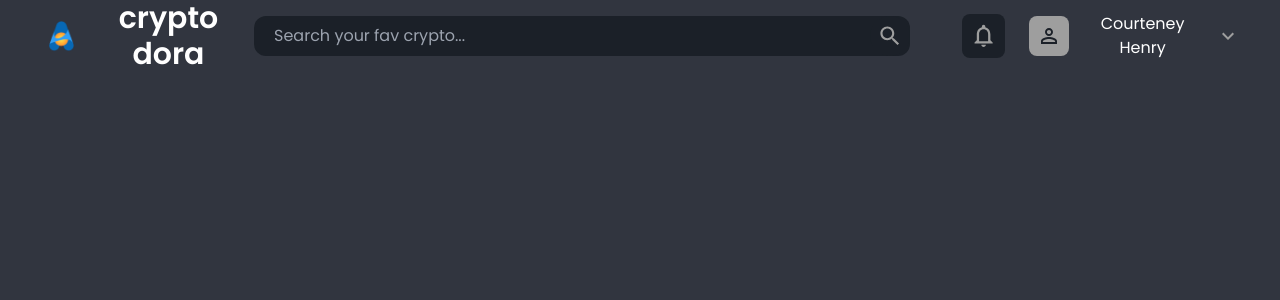
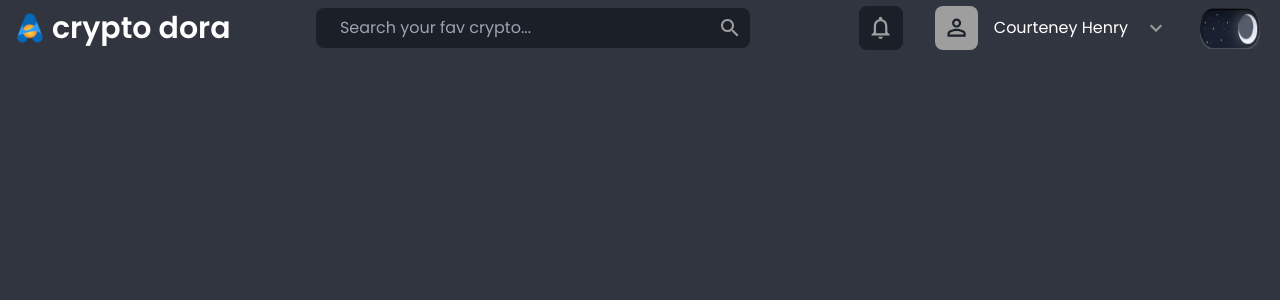
Before and after one commit to YasinduNethmina/CryptoDora-Crypto-App, a React (Create React App) app: page / in a window 1280 px wide. Shown: the top 300 px of the page. Built offline with nearby package versions, Linux system fonts and the light colour scheme.

Commit message:
-Error redirecting page added! -Header section finished (theme section)

```diff
--- a/package.json
+++ b/package.json
@@ -13,6 +13,7 @@
     "node-sass": "^7.0.3",
     "react": "^18.2.0",
     "react-dom": "^18.2.0",
+    "react-router-dom": "^6.4.2",
     "react-scripts": "5.0.1",
     "web-vitals": "^2.1.4"
   },
--- a/src/App.scss
+++ b/src/App.scss
@@ -3,7 +3,6 @@
 * {
   padding: 0;
   margin: 0;
-  box-sizing: border-box;
   font-family: "Poppins", sans-serif;
   background-color: $tertiary-color;
 }
--- /dev/null
+++ b/src/components/Errors/Error.js
@@ -0,0 +1,55 @@
+import React, { useEffect, useState } from "react";
+import { Link, Navigate } from "react-router-dom";
+
+function Error() {
+  const [redirect, setRedirect] = useState("");
+  const [countdown, setCountdown] = useState(5);
+
+  useEffect(() => {
+    if (countdown >= 1) {
+      setInterval(() => {
+        setCountdown(countdown - 1);
+      }, 1000);
+    } else if (countdown === 0) {
+      setInterval(() => {
+        setRedirect("connecting");
+      }, 1000);
+    }
+  }, [countdown]);
+
+  useEffect(() => {
+    if (countdown === 0) {
+      setRedirect(<Navigate to="/" />);
+    }
+  }, [redirect]);
+
+  return (
+    <>
+      {redirect}
+      <div className="flex w-full h-screen flex-col justify-center items-center bg-[#31353f]">
+        <h1 className="text-9xl font-extrabold text-red-700 tracking-widest">
+          404
+        </h1>
+        <div className="bg-red-400 px-2 text-sm rounded rotate-12 relative bottom-20">
+          Page Not Found
+        </div>
+        <h1 className="text-[#9e9e9e]">
+          Redirecting to Home page in {countdown}...
+        </h1>
+        <button className="mt-5">
+          <span className="relative block px-8 py-3 bg-[#31353f] border border-current">
+            <Link to="/">
+              <h1 className="text-white">Homepage</h1>
+            </Link>
+          </span>
+        </button>
+        <br />
+        <h1 className="text-[#9e9e9e] flex justify-center">
+          cryptodora All rights reserved®
+        </h1>
+      </div>
+    </>
+  );
+}
+
+export default Error;
--- a/src/components/Header/Header.js
+++ b/src/components/Header/Header.js
@@ -1,5 +1,6 @@
-import React, { useState } from "react";
+import React from "react";
 import "./Header.scss";
+import { Link } from "react-router-dom";
 import SearchIcon from "@mui/icons-material/Search";
 import NotificationsOutlinedIcon from "@mui/icons-material/NotificationsOutlined";
 import PersonOutlineOutlinedIcon from "@mui/icons-material/PersonOutlineOutlined";
@@ -7,42 +8,43 @@ import KeyboardArrowDownOutlinedIcon from "@mui/icons-material/KeyboardArrowDown
 
 function Header() {
   return (
-    <div className="header flex justify-between items-center w-full px-10">
-      {/* Brand Logo */}
-      <div className="header-brand flex justify-center items-center">
+    <>
+      <div className="header flex w-full justify-between items-center my-1">
+        {/* Brand */}
+        <Link to="/">
+          <div className="brand flex justify-center items-center ml-2">
             <img
-          className="header-brand-logo w-7 h-8 m-2"
+              className="brand-logo w-7 h-8 m-2"
               src={require("../images/logo.png")} //require needs webpack to process images
               alt=""
             />
-        <h1 className="header-brand-title text-3xl text-white font-semibold">
+            <h1 className="brand-title text-3xl text-white font-semibold">
               crypto dora
             </h1>
           </div>
+        </Link>
         {/* Searchbar */}
-      <div className="header-searchbar flex justify-center items-center">
+        <div className="searchbar flex justify-center items-center">
           <input
-          size={40}
+            size={25}
             type="text"
-          className="header-searchbar-searchfield rounded-xl  caret-gray-500 pr-10 pl-5 py-2 my-3 focus:outline-none"
+            className="searchbar-input rounded-lg flex w-full px-6 caret-gray-500 py-2 focus:outline-none"
             placeholder="Search your fav crypto..."
             spellcheck="false"
           />
-        <i className="header-searchbar-searchIcon p-1 rounded-full relative right-10">
+
           <SearchIcon
+            className="rounded-xl flex relative right-8 w-10"
             style={{
-              color: "#9E9E9E",
-              backgroundColor: "#1B2028",
-              width: "2rem",
-              height: "2rem",
-              padding: ".2rem",
+              color: "#9e9e9e",
+              backgroundColor: "#1b2028",
             }}
           />
-        </i>
         </div>
+
         {/* Stats */}
-      <div className="header-stats flex justify-right items-center">
-        <button className="header-stats-notifications mx-3">
+        <div className="flex justify-center items-center">
+          <button className="stats-notifications">
             <NotificationsOutlinedIcon
               className="rounded-lg"
               style={{
@@ -54,29 +56,41 @@ function Header() {
               }}
             />
           </button>
-        <button className="header-stats-profile ml-3">
+          <button className="stats-profile flex items-center ml-8">
             <PersonOutlineOutlinedIcon
               className="rounded-lg"
               style={{
                 color: "#1B2028",
                 backgroundColor: "#9E9E9E",
-              width: "2.5rem",
-              height: "2.5rem",
+                width: "2.7rem",
+                height: "2.7rem",
                 padding: ".5rem",
               }}
             />
-        </button>
-        <h1 className="header-stats-profile-name text-white mx-3">
+            <h1 className="stats-profile-name text-white ml-4">
               Courteney Henry
             </h1>
             <KeyboardArrowDownOutlinedIcon
+              className="ml-4 mr-8"
               style={{
                 color: "#9E9E9E",
               }}
             />
-        <div className="header-stats-theme flex"></div>
+          </button>
+          <label
+            className="stats-theme-label flex w-20 relative bottom-3.5"
+            htmlFor="theme-change"
+          >
+            <input
+              type="checkbox"
+              id="theme-change"
+              className="stats-theme-input opacity-0"
+            />
+            <span className="stats-theme-slider cursor-pointer" />
+          </label>
         </div>
       </div>
+    </>
   );
 }
 
--- a/src/components/Header/Header.scss
+++ b/src/components/Header/Header.scss
@@ -1,26 +1,50 @@
 @import "../variables/variables.scss";
 
-.header-searchbar-searchfield {
+.searchbar-input {
   background-color: $primary-color;
   color: $secondary-color;
 }
 
-::placeholder {
+.searchbar-input > ::placeholder {
   color: $secondary-color;
 }
 
-.header-searchbar-searchIcon {
-  background-color: $primary-color;
+// Background Img
+.stats-theme-slider {
+  position: absolute;
+  width: 5rem;
+  height: 2.6rem;
+  background-image: url("../images/dark-theme.png");
+  background-repeat: no-repeat;
+  background-size: contain;
+  border-color: $primary-color;
 }
 
-.header-stats-theme-circle {
-  background-color: #ffc187;
-  position: relative;
-  top: 50%;
-  left: 67%;
-  transition: transform 1s;
+//Swipe Circle
+.stats-theme-slider::before {
+  position: absolute;
+  content: "";
+  height: 1.7rem;
+  width: 1.7rem;
+  top: 0.5rem;
+  right: 1.7rem;
+  background-color: transparent;
+  border-radius: 100%;
+  transition: 0.4s;
 }
 
-.header-stats-theme-circle:hover {
-  transform: translateX(-30px);
+//Swipe Circle
+.stats-theme-input:checked + .stats-theme-slider::before {
+  background-color: #ffc187;
 }
+
+//Background Img Animation
+.stats-theme-input:checked + .stats-theme-slider {
+  background-image: url("../images/light-theme.png");
+  transition: 0.4s;
+}
+
+//Swipe Circle Animation
+.stats-theme-input:checked + .stats-theme-slider:before {
+  transform: translateX(-1.2rem);
+}
--- a/src/index.js
+++ b/src/index.js
@@ -1,11 +1,18 @@
 import React from "react";
 import ReactDOM from "react-dom/client";
+import { BrowserRouter, Routes, Route } from "react-router-dom";
 import "./index.scss";
 import App from "./App";
+import Error from "../src/components/Errors/Error";
 
 const root = ReactDOM.createRoot(document.getElementById("root"));
 root.render(
   <React.StrictMode>
-    <App />
+    <BrowserRouter>
+      <Routes>
+        <Route path="/" element={<App />}></Route>
+        <Route path="*" element={<Error />}></Route>
+      </Routes>
+    </BrowserRouter>
   </React.StrictMode>
 );
```
Also changed, not shown: src/components/Errors/Error.scss (added), 1 other file (tests, documents, lock files or other folders). Lines whose indentation alone changed are shown as unchanged.
